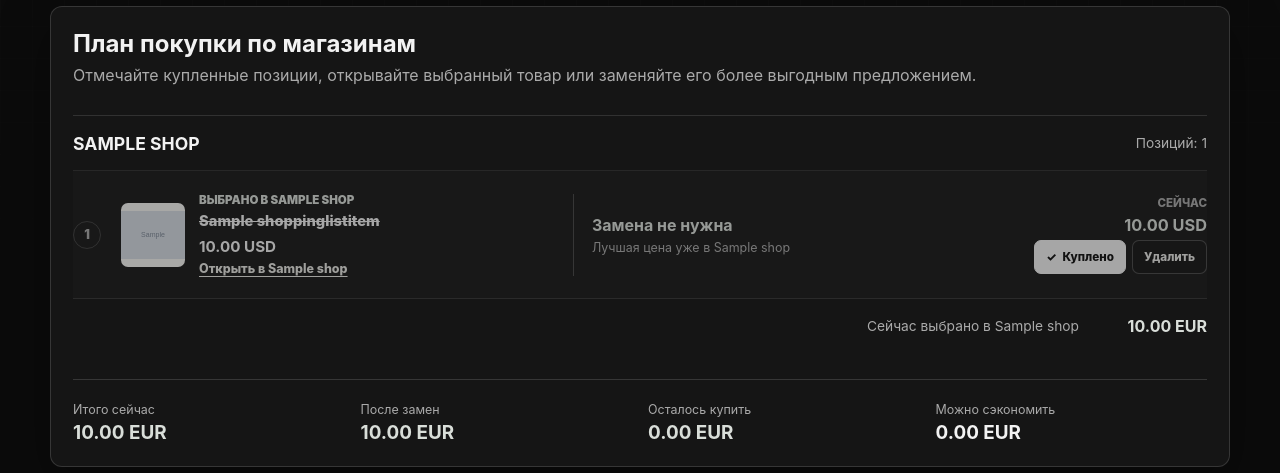
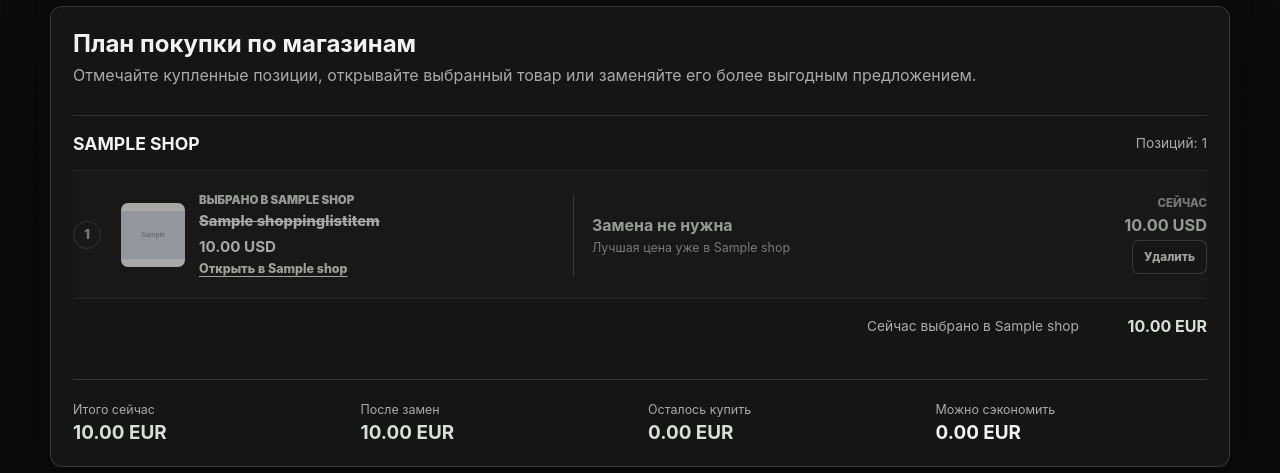
Before and after one commit to SRZ1987/django-parser, a Django app: page /my-list/ in a window 1280 px wide. Shown: the part 294-767 px from the top of the page. Run offline with Django 5.2, Linux system fonts and the light colour scheme; a user stored in the database is signed in; tables that the repository leaves empty hold one stand-in row (values such as "Sample post"); grey boxes marked "Sample" are stand-in pictures.

Commit message:
Remove confusing purchase button

```diff
--- a/main/templates/main/includes/purchase_plan.html
+++ b/main/templates/main/includes/purchase_plan.html
@@ -95,13 +95,6 @@
                                     {% endif %}
                                     {% if editable %}
                                         <div class="purchase-row-controls">
-                                            <form method="post" action="{% url 'toggle_shopping_list_item' item.pk %}">
-                                                {% csrf_token %}
-                                                <button class="purchase-toggle" type="submit" aria-pressed="{% if item.is_purchased %}true{% else %}false{% endif %}">
-                                                    <span aria-hidden="true">✓</span>
-                                                    {% if item.is_purchased %}Куплено{% else %}Купить{% endif %}
-                                                </button>
-                                            </form>
                                             <form method="post" action="{% url 'remove_from_shopping_list' item.pk %}">
                                                 {% csrf_token %}
                                                 <button class="purchase-delete" type="submit">Удалить</button>
--- a/main/tests.py
+++ b/main/tests.py
@@ -383,6 +383,7 @@ class MainCatalogTests(TestCase):
         self.assertContains(response, "Открыть в DEPO")
         self.assertContains(response, reverse("replace_with_best_offer", args=[item.pk]))
         self.assertContains(response, reverse("remove_from_shopping_list", args=[item.pk]))
+        self.assertNotContains(response, reverse("toggle_shopping_list_item", args=[item.pk]))
         self.assertContains(response, reverse("store_click", args=[source.pk]), count=1)
         self.assertContains(response, reverse("store_click", args=[cheaper.pk]), count=1)
         self.assertNotContains(response, "Выбранные товары")
```
